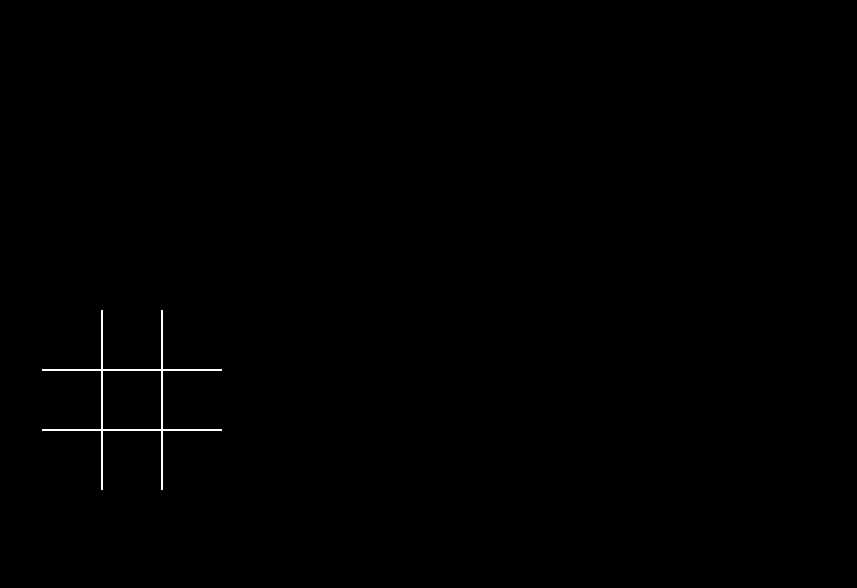
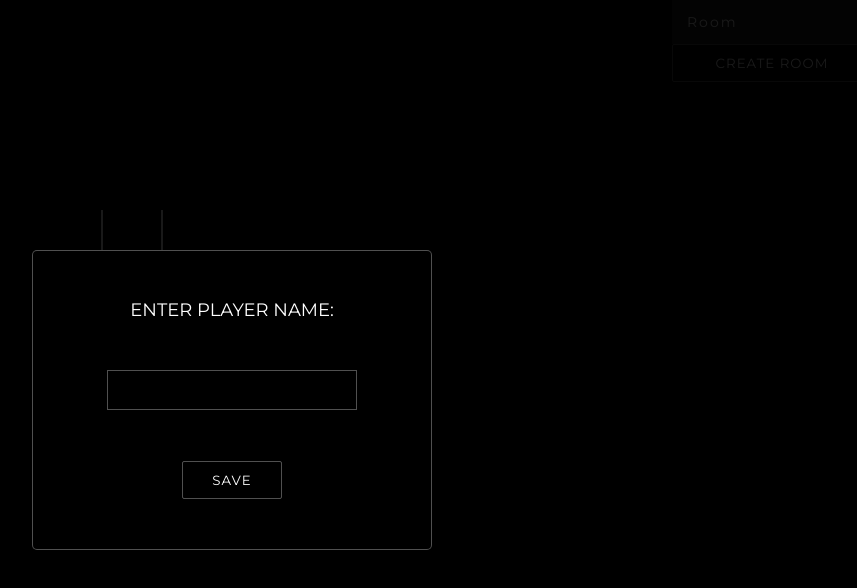
Before and after one commit to Chahotka/Tic-tac-toe, a React (Create React App) app: page / in a window 1280 px wide. Shown: the top 588 px of the page, without its empty margins (408-1265 px from the left). Built offline with nearby package versions, Linux system fonts and the light colour scheme; no server answers.

Commit message:
Room creator

```diff
--- a/package.json
+++ b/package.json
@@ -15,6 +15,7 @@
     "react-dom": "^18.2.0",
     "react-router-dom": "^6.15.0",
     "react-scripts": "5.0.1",
+    "react-transition-group": "^4.4.5",
     "socket.io": "^4.7.2",
     "socket.io-client": "^4.7.2",
     "typescript": "^4.9.5",
@@ -47,6 +48,7 @@
     ]
   },
   "devDependencies": {
+    "@types/react-transition-group": "^4.4.6",
     "@types/uuid": "^9.0.2"
   }
 }
--- a/src/components/TicTac.tsx
+++ b/src/components/TicTac.tsx
@@ -7,24 +7,16 @@ import Gameover from './TicTac/Gameover'
 import { checkGameover, createStage } from '../gameHelpers'
 import { TFigure } from '../interfaces/ContextInterface'
 import { socket } from '../socket'
+import Modal from './TicTac/Modal'
+import Rooms from './TicTac/Rooms'
 
 const TicTac: React.FC = () => {
-
-  const [defFigure, setDefFigure] = useState<TFigure>('x')
-  const [figure, setFigure] = useState<TFigure>(defFigure)
+  const [figure, setFigure] = useState<TFigure>('x')
   const [tCount, setTCount] = useState(0)
+  const [showModal, setShowModal] = useState(true)
   const {  updatePlayer } = usePlayer(figure, setFigure)
   const { stage, setStage } = useStage(figure)
   const { gameover, setGameover } = useGameover(stage, tCount)
-
-  useEffect(() => {
-    socket.connect()
-  }, [])
-
-  useEffect(() => {
-    setFigure(defFigure)
-  }, [defFigure])
-
 
   const tag = (cell: [string | number, string]) => {
     if (cell[1] === 'tagged' || gameover.over) {
@@ -48,20 +40,25 @@ const TicTac: React.FC = () => {
       over: false,
       reason: null
     })
-    defFigure === 'x'
-      ? setDefFigure('o')
-      : setDefFigure('x')
   }
 
   socket.on('Tag', (arg) => {
-    console.log(arg)
     setStage(arg)
     checkGameover(arg, gameover, setGameover, tCount)
-    console.log(gameover)
   })
 
   return (
     <>
+      { showModal &&
+        <Modal
+          type='create player'
+          labelText={'enter player name'}
+          btnText={'save'}
+          setShowModal={setShowModal}
+          canExit={false}
+        />
+      }
+      <div className="game">
         <Stage stage={stage} tag={tag}/>
         {
           gameover.over &&
@@ -70,6 +67,10 @@ const TicTac: React.FC = () => {
             gameoverHandler={gameoverHandler}
           />
         }
+      </div>
+      <aside className="aside">
+        <Rooms />
+      </aside>
     </>
   )
 }
--- a/src/components/TicTac/Figure.tsx
+++ b/src/components/TicTac/Figure.tsx
@@ -1,6 +1,5 @@
 import React from 'react'
 import cl from '../../styles/figure.module.css'
-import { TFigure } from '../../interfaces/ContextInterface'
 
 interface FigureProps {
   figure: string | number
--- a/src/components/TicTac/Gameover.tsx
+++ b/src/components/TicTac/Gameover.tsx
@@ -1,5 +1,6 @@
 import React from 'react'
 import cl from '../../styles/gameover.module.css'
+import clBtn from '../../styles/button.module.css'
 
 interface GameoverProps {
   reason: string | null
@@ -13,7 +14,7 @@ const Gameover: React.FC<GameoverProps> = ({reason, gameoverHandler}) => {
       <p className={cl.reason}>
         { reason }
       </p>
-      <button className={cl.button} onClick={() => gameoverHandler()}>Restart?</button>
+      <button className={clBtn.button} onClick={() => gameoverHandler()}>Restart?</button>
     </div>
   )
 }
--- /dev/null
+++ b/src/components/TicTac/Modal.tsx
@@ -0,0 +1,83 @@
+import React, { useState } from 'react'
+import cl from '../../styles/modal.module.css'
+import clBtn from '../../styles/button.module.css'
+import { socket } from '../../socket'
+import { v4 } from 'uuid'
+
+interface ModalProps {
+  type: string
+  labelText: string
+  btnText: string
+  canExit: boolean
+  setShowModal: React.Dispatch<React.SetStateAction<boolean>>
+}
+
+const Modal: React.FC<ModalProps> = (
+  {
+    type,
+    labelText,
+    btnText,
+    setShowModal,
+    canExit}
+  ) => {
+  const [name , setName] = useState('')
+  const [reason, setReason] = useState('')
+
+  const submitHandler = (e: React.FormEvent) => {
+    e.preventDefault()
+
+    if (name.length < 2) {
+      setReason('Name is too short')
+      return
+    } else if (name.length > 20) {
+      setReason('Name is too long')
+      return
+    } else {
+      setReason('')
+    }
+
+    setShowModal(false)
+
+    if (type === 'create player') {
+      socket.connect()
+      socket.emit('Create player', {name: name, id: socket.id}, (res: string) => {
+        console.log(res)
+      })
+    } else if (type === 'create room') {
+      socket.emit('Create room', {roomName: name, roomId: v4()}, (res: string) => {
+        console.log(res)
+      })
+    }
+  }
+
+  const closeModal = () => {
+    setShowModal(false)
+  }
+
+  return (
+    <div className={cl.modalBg}>
+      <form onSubmit={(e) => submitHandler(e)} className={cl.modal} autoComplete='off'>
+        <h1 className={cl.title}>{ labelText }:</h1>
+        <input
+          id='modalInput'
+          className={cl.input}
+          type="text"
+          value={name}
+          maxLength={30}
+          onChange={(e) => setName(e.target.value)}
+        />
+        {canExit &&
+          <span
+            className={cl.close}
+            onClick={closeModal}
+          ></span>
+        }
+        { reason && <p>{ reason }</p>}
+        <button
+          className={[clBtn.button, cl.btn].join(' ')}>{ btnText }</button>
+      </form>
+    </div>
+  )
+}
+
+export default Modal
--- a/src/components/TicTac/Rooms.tsx
+++ b/src/components/TicTac/Rooms.tsx
@@ -1,10 +1,41 @@
-import React from 'react'
+import React, { useState } from 'react'
+import cl from '../../styles/rooms.module.css'
+import clBtn from '../../styles/button.module.css'
+import Modal from './Modal'
 
 const Rooms: React.FC = () => {
+  const [showModal, setShowModal] = useState(false)
+  const [roomName, setRoomName] = useState('')
+
+
+  const createRoom = () => {
+    setShowModal(true)
+    console.log('wha')
+  }
+
 
   return (
     <>
-      Rooms
+      {showModal &&
+        <Modal
+          type='create room'
+          labelText='enter room name'
+          btnText='create'
+          setShowModal={setShowModal}
+          canExit={true}
+        />
+      }
+      <ul className={cl.rooms}>
+        <li className={cl.room} >Room</li>
+      </ul>
+      <button
+        className={
+          [cl.button, clBtn.button].join(' ')
+        }
+        onClick={createRoom}
+      >
+        Create Room
+      </button>
     </>
   )
 }
--- /dev/null
+++ b/src/styles/button.module.css
@@ -0,0 +1,17 @@
+.button {
+  width: min-content;
+  letter-spacing: 1px;
+  padding: 10px 15px;
+  color: #fff;
+  text-transform: uppercase;
+  background: transparent;
+  border: 1px solid #ffffff50;
+  border-radius: 2px;
+  transition: 0.5s all;
+}
+
+.button:hover {
+  color: #000;
+  background: #fff;
+  box-shadow: 0px 0px 20px 0px #ffffff50;
+}
--- a/src/styles/gameover.module.css
+++ b/src/styles/gameover.module.css
@@ -1,5 +1,4 @@
 .gameover {
-  margin: 60px 0 0 0;
   display: flex;
   gap: 30px;
   flex-direction: column;
@@ -12,20 +11,3 @@
   font-weight: 700;
   letter-spacing: 2.5px;
 }
-
-.button {
-  letter-spacing: 1px;
-  padding: 10px 15px;
-  color: #fff;
-  text-transform: uppercase;
-  background: transparent;
-  border: 1px solid #ffffff50;
-  border-radius: 2px;
-  transition: 0.5s all;
-}
-
-.button:hover {
-  color: #000;
-  background: #fff;
-  box-shadow: 0px 0px 20px 0px #ffffff50;
-}
--- /dev/null
+++ b/src/styles/modal.module.css
@@ -0,0 +1,76 @@
+.modalBg {
+  display: flex;
+  align-items: center;
+  justify-content: center;
+  top: 0;
+  left: 0;
+  width: 100%;
+  height: 100%;
+  position: absolute;
+  background: rgba(0, 0, 0, .9);
+}
+
+.modal {
+  padding: 50px 10px;
+  width: 400px;
+  height: 300px;
+  border: 1px solid #ffffff50;
+  border-radius: 5px;
+  background: #000;
+  display: flex;
+  flex-direction: column;
+  align-items: center;
+  justify-content: space-between;
+  position: relative;
+}
+
+.title {
+  font-size: 18px;
+  text-transform: uppercase;
+}
+
+.input {
+  text-align: center;
+  font-size: 15px;
+  height: 40px;
+  width: 250px;
+  color: #fff;
+  background: transparent;
+  border: 1px solid #ffffff50;
+  transition: 0.5s all;
+}
+
+.input:focus {
+  border: 1px solid #fff;
+}
+
+.btn {
+  width: 100px;
+}
+
+.close {
+  top: 10px;
+  right: 10px;
+  display: block;
+  position: absolute;
+  width: 15px;
+  height: 15px;
+}
+
+.close::before, .close::after {
+  content: '';
+  width: 100%;
+  height: 1px;
+  background: #fff;
+  position: absolute;
+}
+
+.close::before {
+  top: 7px;
+  rotate: 45deg
+}
+
+.close::after {
+  bottom: 7px;
+  rotate: -45deg
+}
--- a/src/styles/null.css
+++ b/src/styles/null.css
@@ -21,7 +21,14 @@ body {
   width: 100%;
   height: 100%;
   display: grid;
-  grid-template-columns: 1fr 200px;
+  grid-template-columns: 1fr minmax(130px, 200px);
+}
+
+.game {
+  width: 100%;
+  height: 100%;
+  display: grid;
+  grid-template-rows: minmax(10px, 1fr) 200px;
 }
 
 * {
--- a/src/styles/rooms.module.css
+++ b/src/styles/rooms.module.css
@@ -1,14 +1,28 @@
 .rooms {
   display: flex;
   flex-direction: column;
-  background: #333;
-  align-self: start;
-  width: 100%;
+  background: #222;
+  max-height: 420px;
+  overflow: scroll;
 }
 
-.roomName {
+.rooms::-webkit-scrollbar {
+  display: none;
+}
+
+
+.room {
   width: 100%;
   padding: 15px;
   cursor: pointer;
   letter-spacing: 2px;
+  user-select: none;
 }
+
+.room:hover {
+  background: #111;
+}
+
+.button {
+  width: 100%;
+}
```
Also changed, not shown: src/styles/message.module.css (added, +53 -0 lines), 2 other files (tests, documents, lock files or other folders). Lines whose indentation alone changed are shown as unchanged.
